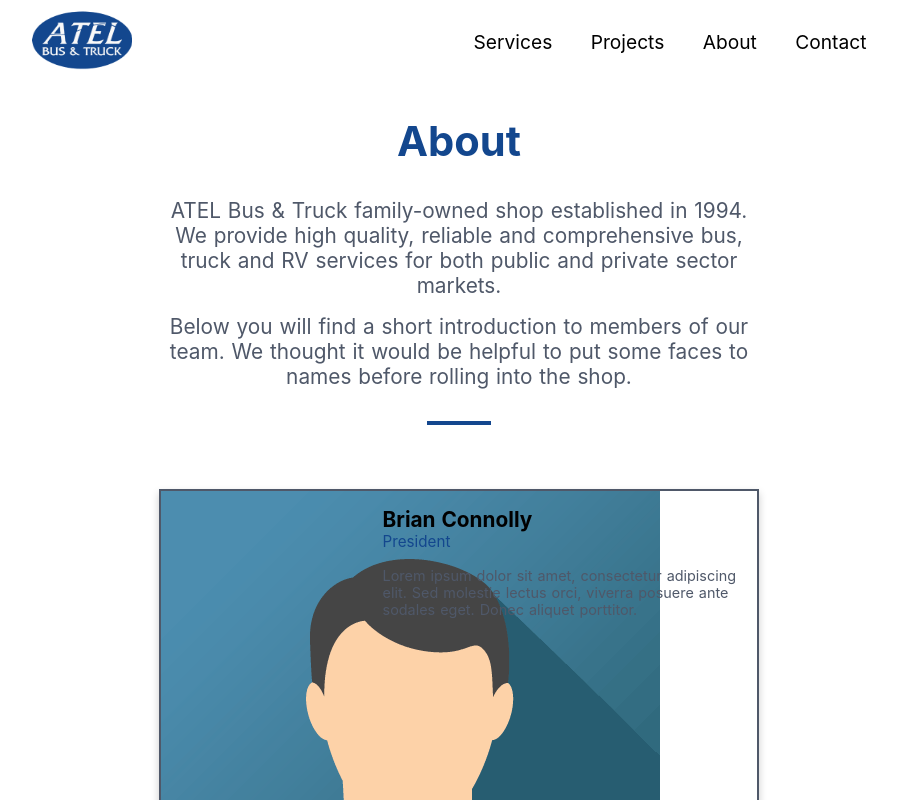
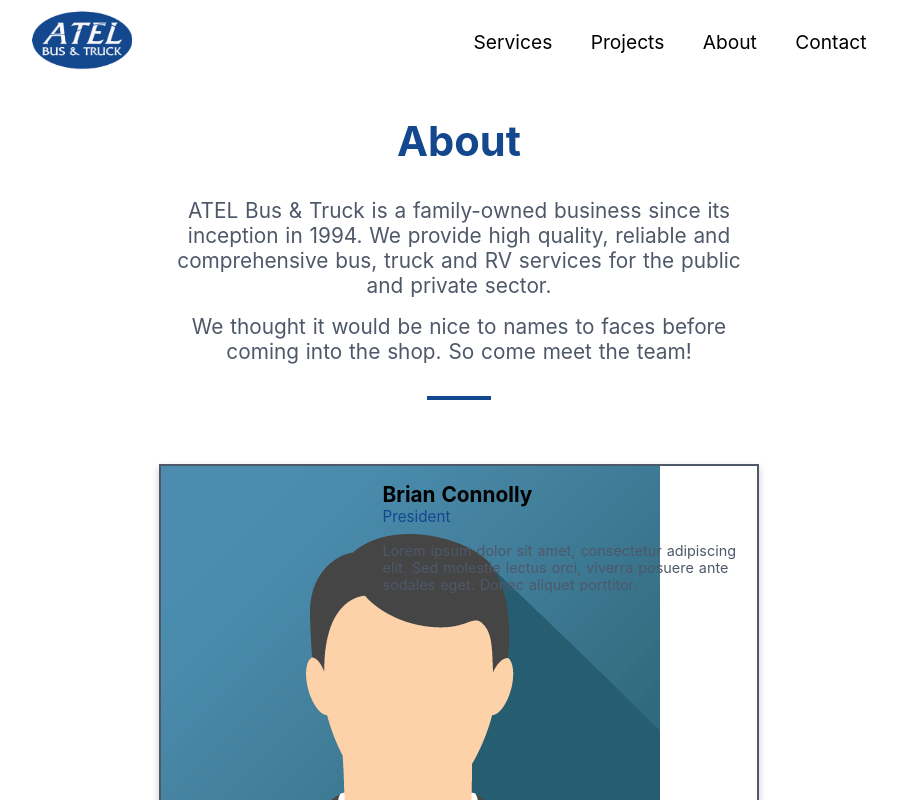
Before and after one commit to logan-connolly/atelbus, a Nuxt app: page /about in a window 1280 px wide. Shown: the top 800 px of the page, without its empty margins (181-1078 px from the left). Built offline with nearby package versions, Linux system fonts and the light colour scheme.

Commit message:
Change font family order to default to Cantarell

```diff
--- a/assets/css/main.css
+++ b/assets/css/main.css
@@ -6,7 +6,7 @@
 }
 
 html {
-  font-family: -apple-system, BlinkMacSystemFont, Cantarell, "Segoe UI", Roboto,
+  font-family: Cantarell, -apple-system, BlinkMacSystemFont, "Segoe UI", Roboto,
     "Helvetica Neue", Arial, sans-serif;
   font-size: 16px;
   word-spacing: 1px;
--- a/pages/about/index.vue
+++ b/pages/about/index.vue
@@ -2,14 +2,13 @@
   <page-layout name="About">
     <template v-slot:header>
       <p>
-        ATEL Bus & Truck family-owned shop established in 1994. We provide high
-        quality, reliable and comprehensive bus, truck and RV services for both
-        public and private sector markets.
+        ATEL Bus & Truck is a family-owned business since its inception in 1994.
+        We provide high quality, reliable and comprehensive bus, truck and RV
+        services for the public and private sector.
       </p>
       <p>
-        Below you will find a short introduction to members of our team. We
-        thought it would be helpful to put some faces to names before rolling
-        into the shop.
+        We thought it would be nice to names to faces before coming into the
+        shop. So come meet the team!
       </p>
     </template>
 
--- a/pages/contact/index.vue
+++ b/pages/contact/index.vue
@@ -29,7 +29,7 @@
         <iframe
           src="https://www.google.com/maps/embed?pb=!1m14!1m8!1m3!1d12392.555081894823!2d-76.8861638!3d39.0577516!3m2!1i1024!2i768!4f13.1!3m3!1m2!1s0x0%3A0xd27dd8b154634017!2sATEL%20Bus%20and%20Truck%20Service%20Center%2C%20Inc.!5e0!3m2!1sen!2sde!4v1611768520264!5m2!1sen!2sde"
           width="100%"
-          height="350"
+          height="420"
           frameborder="0"
           style="border:0;"
           allowfullscreen=""
@@ -85,8 +85,8 @@
 
 @media screen and (max-width: 768px) {
   .contact-items {
-    justify-content: start;
-    margin: 0 1.5rem;
+    justify-content: flex-start;
+    padding: 1.5rem;
   }
   .map {
     display: none;
```
